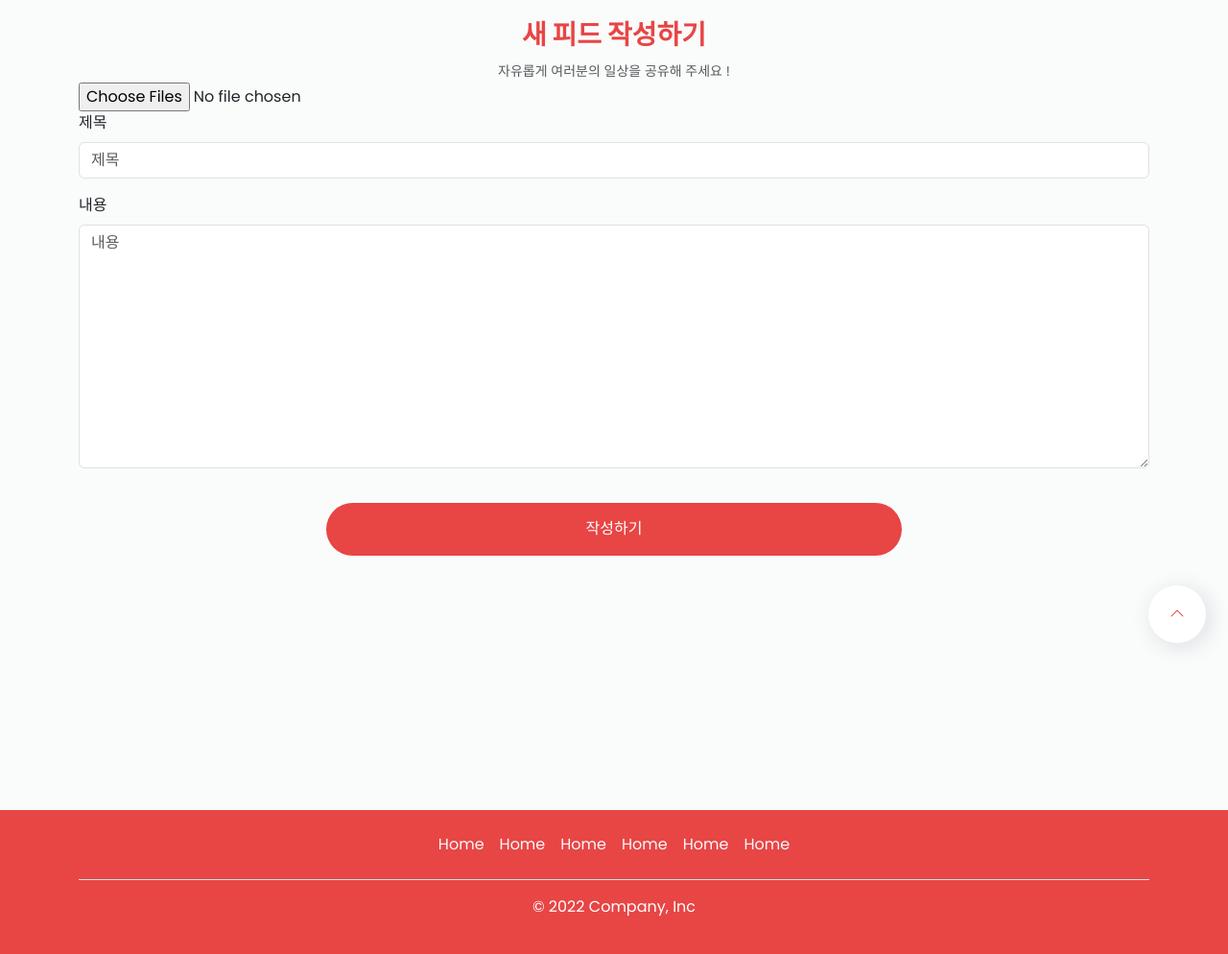
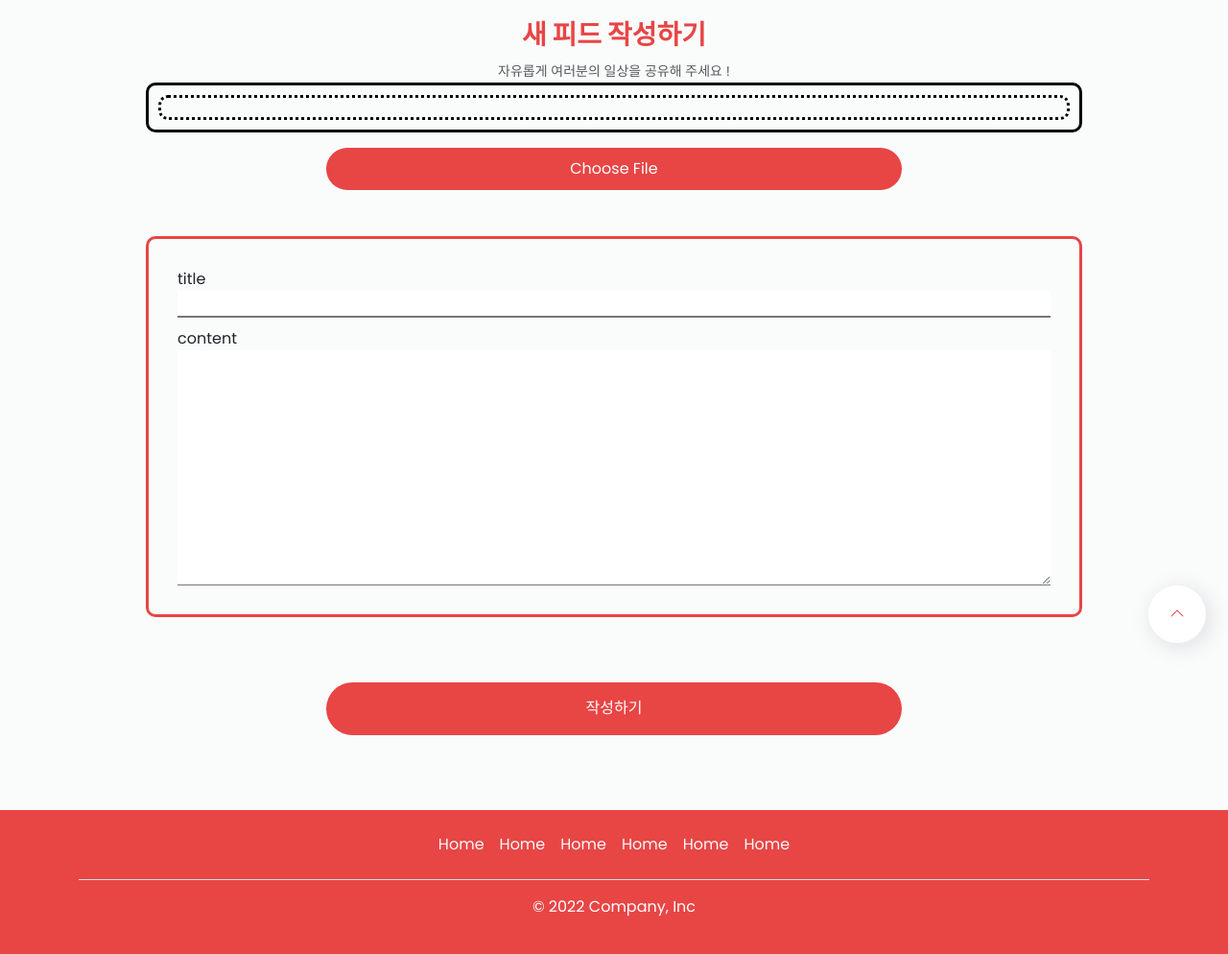
Before and after one commit to midhyun/Mohobby, a Django app: page /community/create in a window 1280 px wide. Shown: the part 80-1074 px from the top of the page at 96% size. Run offline with Django 3.2, Linux system fonts and the light colour scheme; the visitor is signed in with stand-in values (Sample User, id 1); some libraries are stand-ins or nearby versions.

Commit message:
style:create.html 수정[김명환]

```diff
--- a/community/templates/community/create.html
+++ b/community/templates/community/create.html
@@ -6,23 +6,31 @@
 {% endblock %}
 {% block content %}
 
-  <div class='container page'>
+  <div class='container page' style='width:1000px;'>
     <div style=" text-align: center;">
       <h3 class='main_title fw-bold'>새 피드 작성하기</h3>
       <small class='text-muted'>자유롭게 여러분의 일상을 공유해 주세요 !</small>
     </div>
-    <div>
-      <div class="album">
-        <div class="image_container"></div>
-      </div>
-    </div>
 
     <form action="" method="POST" enctype="multipart/form-data">
       {% csrf_token %}
-      <div class="image_container"></div>
+      <div class='create_img '>
+        <div class='create_img_in d-flex flex-column'>
+          <div class=" image_container d-flex flex-wrap justify-content-center"></div>
+        </div>
+      </div>
 
-      <input type="file" name="images" multiple="multiple" id="images" accept="image/*" onchange="setThumbnail(event);">
-      {% bootstrap_form post_form %}
+      <div class='d-flex justify-content-center my-3'>
+        <label class="file-label" for="images">Choose File</label>
+        <input class="file" type="file" name="images" multiple="multiple" id="images" accept="image/*" onchange="setThumbnail(event);">
+      </div>
+
+      <div class='d-flex flex-column feed_content my-5'>
+        <label for="title">title</label>
+        <input class='create_feed_title' type="text" name='title'>
+        <label for="content">content</label>
+        <textarea class='create_feed_content' name="content" id="content" cols="30" rows="10"></textarea>
+      </div>
 
       <div style=" text-align: center;">
         <button class='create_button' type="submit">
@@ -30,6 +38,7 @@
       </div>
     </form>
   </div>
+
   <script>
     function setThumbnail(event) {
       for (var image of event.target.files) {
--- a/community/templates/community/detail.html
+++ b/community/templates/community/detail.html
@@ -59,14 +59,13 @@
     <!-- 좋아요 -->
     {% if user.is_authenticated %}
       {% if request.user in post.like.all %}
-
         <button type="button" style="color:red;" data-post-id='{{ post.pk }}' id='fav-btn' class="btn bi bi-heart-fill"></button>
       {% else %}
-
         <button type="button" id='fav-btn' data-post-id='{{ post.pk }}' style="color:red;" class="btn bi bi-heart"></button>
       {% endif %}
-      <span id='fav-count' class="text-center">{{ post.like.count }}</span>
+      <span id='fav-count' class="text-center" style='margin-right:10px;'>{{ post.like.count }}</span>
     {% endif %}
+    <i class="bi bi-chat" style='margin-right:10px;'></i>
     {{comment_count}}
     <!-- 댓글 작성 -->
     <form data-post-id="{{ post.pk }}" action="{% url 'community:comments_create' post.pk %}" method="POST">
--- a/community/templates/community/index.html
+++ b/community/templates/community/index.html
@@ -46,8 +46,6 @@
                     <i class="bi bi-eye"></i>{{post.hits}}</p>
                   <p class='px-1'>
                     <i class="bi bi-heart"></i>{{post.like.count}}</p>
-                  <p class='px-1'>
-                    <i id='modal_comment' class="bi bi-chat"></i>0</p>
                 </div>
                 <div>
                   <small class='text-muted'>
--- a/community/views.py
+++ b/community/views.py
@@ -11,12 +11,15 @@ from django.core.serializers.json import DjangoJSONEncoder
 
 
 # Create your views here.
+
+
 def index(request):
     posts = Community.objects.order_by("-pk")
     context = {"posts": posts}
     return render(request, "community/index.html", context)
 
 
+@login_required
 def create(request):
     if request.method == "POST":
         post_form = CommunityForm(request.POST)
@@ -38,6 +41,7 @@ def create(request):
     return render(request, "community/create.html", context)
 
 
+@login_required
 def detail(request, community_pk):
     post = get_object_or_404(Community, pk=community_pk)
     comment_form = CommentForm()
@@ -68,6 +72,7 @@ def detail(request, community_pk):
     return response
 
 
+@login_required
 def update(request, community_pk):
     post = get_object_or_404(Community, pk=community_pk)
     # 커뮤니티의 해당 글의 사진이미지 전체 받아온다.
@@ -106,6 +111,7 @@ def update(request, community_pk):
         return HttpResponseForbidden()
 
 
+@login_required
 def delete(request, community_pk):
     post = get_object_or_404(Community, pk=community_pk)
 
@@ -131,6 +137,7 @@ def comments_create(request, community_pk):
         return redirect("community:detail", post.pk)
 
 
+@login_required
 def comments_update(request, community_pk, comment_pk):
     post = get_object_or_404(Community, pk=community_pk)
     comment = Comment.objects.get(pk=comment_pk)
@@ -147,6 +154,7 @@ def comments_update(request, community_pk, comment_pk):
         return redirect("community:detail", community_pk)
 
 
+@login_required
 def comments_delete(request, community_pk, comment_pk):
     comment = get_object_or_404(Comment, pk=comment_pk)
 
@@ -172,6 +180,7 @@ def recomments_create(request, community_pk, comment_pk):
         return redirect("community:detail", post.pk)
 
 
+@login_required
 def recomments_update(request, community_pk, comment_pk, recomment_pk):
     post = get_object_or_404(Community, pk=community_pk)
     recomment = Comment.objects.get(pk=recomment_pk)
@@ -189,6 +198,7 @@ def recomments_update(request, community_pk, comment_pk, recomment_pk):
         return redirect("community:detail", community_pk)
 
 
+@login_required
 def recomments_delete(request, community_pk, recomment_pk):
     recomment = get_object_or_404(Comment, pk=recomment_pk)
 
@@ -199,6 +209,7 @@ def recomments_delete(request, community_pk, recomment_pk):
         return HttpResponseForbidden()
 
 
+@login_required
 def like(request, community_pk):
     post = get_object_or_404(Community, pk=community_pk)
 
@@ -212,6 +223,7 @@ def like(request, community_pk):
     return JsonResponse(data)
 
 
+@login_required
 def comment_like(request, comment_pk):
     comment = get_object_or_404(Comment, pk=comment_pk)
 
--- a/static/css/community.css
+++ b/static/css/community.css
@@ -232,3 +190,48 @@
 .feed_btn{
   background-color: #dee2e6;
 }
+.feed_content{
+  border: 3px solid #E84545;
+  border-radius: 10px;
+  padding: 30px;
+}
+.create_feed_title{
+  outline: none;
+  margin-bottom: 10px;
+  border-left-width:0;
+  border-right-width:0;
+  border-top-width:0;
+  border-bottom-width:1;
+}
+.create_feed_content{
+  outline: none;
+  border-left-width:0;
+  border-right-width:0;
+  border-top-width:0;
+  border-bottom-width:1;
+}
+.create_img{
+  border: 3px solid black;
+  border-radius: 10px;
+  padding: 10px;
+}
+.create_img_in{
+  border: 3px dotted black;
+  border-radius: 10px;
+  padding: 10px;
+}
+
+
+
+.file-label {
+  background-color: #E84545;
+  color: #fff;
+  text-align: center;
+  padding: 10px 0;
+  width: 600px;
+  border-radius: 30px;
+  cursor: pointer;
+}
+.file {
+  display: none;
+}
```
Also changed, not shown: other parts of static/css/community.css (+0 -42 lines), community/templates/community/update.html (+15 -7 lines).
